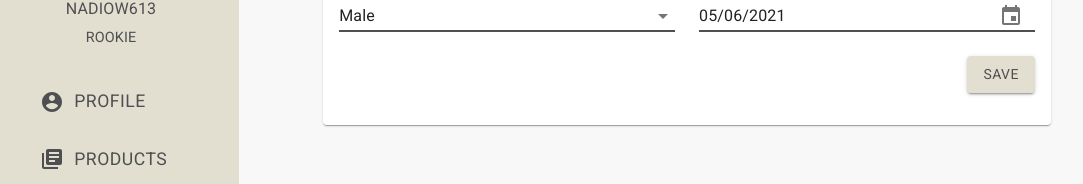
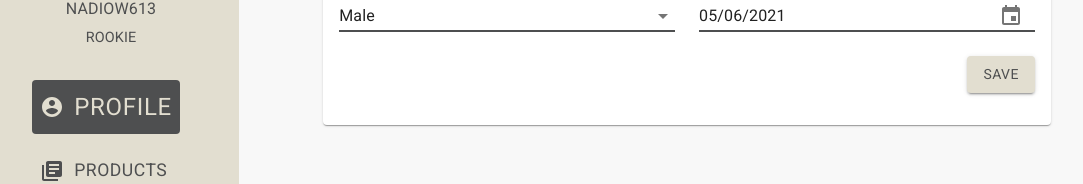
Before and after one commit to messiasndw/sicrap_front, a React (Create React App) app: page /profile in a window 1280 px wide. Shown: the part 269-453 px from the top of the page, without its empty margins (17-1100 px from the left). Built offline with nearby package versions, Linux system fonts and the light colour scheme.

Commit message:
leftbar menu and styles fixes

```diff
--- a/src/components/Leftbar/Menus.js
+++ b/src/components/Leftbar/Menus.js
@@ -1,5 +1,4 @@
-import React from 'react'
-import Grid from '@material-ui/core/Grid';
+import React, { useState } from 'react'
 import AccountCircleIcon from '@material-ui/icons/AccountCircle';
 import LibraryBooksIcon from '@material-ui/icons/LibraryBooks';
 import CategoryIcon from '@material-ui/icons/Category';
@@ -22,6 +21,8 @@ const Menus = (props) => {
         { name: "ORDERS", url: "/orders", icon: <AccountCircleIcon classes={{ root: classes.rootIcon }} /> },
     ]
 
+    const [activeMenu,setActiveMenu] = useState(window.location.pathname.replace('/','').toUpperCase())
+
     return (
         <div style={{textAlign:"center"}}>
             <ul style={{padding:"0px",margin:"0px",textAlign:"left",display:"inline-block", listStyle:"none"}}>
@@ -29,7 +30,9 @@ const Menus = (props) => {
             (
                 <li style={{marginBottom:"15px"}} key={key} >
                     <Link to={menu.url}>
-                        <Button classes={{ root: classes.rootButton }}>
+                        <Button onClick={() => setActiveMenu(menu.name)}
+                            classes={ activeMenu == menu.name ? { root: classes.rootButtonActive } : {root:classes.rootButton}}
+                        >
                             {menu.icon}
                             {!matches && menu.name}
                         </Button>
--- a/src/components/Leftbar/styles.js
+++ b/src/components/Leftbar/styles.js
@@ -21,11 +21,17 @@ const useStyles = makeStyles( theme => ({
             color:"#E2DED0",
             fontSize: "1.5rem"
         },
-        "&:focus": {
-            backgroundColor: "#4E4F50",
-            color:"#E2DED0",
-            fontSize: "1.5rem"
-        },
+
+    },
+    rootButtonActive: {
+        backgroundColor: "#4E4F50",
+        color: "#E2DED0",
+        fontSize: "1.5rem",
+        transition: "0.1s",
+        "&:hover":{
+        backgroundColor: "#4E4F50",
+        color: "#E2DED0",
+        }
     },
     rootIcon: {
         marginRight: "10px",
--- a/src/layouts/Auth/Grid.js
+++ b/src/layouts/Auth/Grid.js
@@ -16,14 +16,14 @@ export default function Grid({ leftbar, main, header }) {
     console.log(classes)
     return (
         <div className="grid-container" style={{gridTemplateColumns: gridTemplateColumns}} >
-            <div className="Leftbar">{leftbar}</div>
-            <div className="Main">
+            <div className="Leftbar ">{leftbar}</div>
+            <div className="Main containerChild">
                 <div className="mainContent" style={{display:"flex", justifyContent:"center", height:"fit-content"}}>
                     {main}
                 </div>
             </div>
-            <div className="RightBar"></div>
-            <div className="Header" style={{ padding: "20px" }}>
+            <div className="RightBar containerChild"></div>
+            <div className="Header containerChild" style={{ padding: "20px" }}>
                 <div className="headerContent" style={{ width: "85%", height: "100%", margin: "auto", textAlign: "left" }}>
                     <CardComponent classes={{ root: classes.headerRoot }}>
                         <Typography classes={{ root: classes.headerText }} variant="h4" component="h2" gutterBottom>
--- a/src/layouts/Auth/index.css
+++ b/src/layouts/Auth/index.css
@@ -19,9 +19,24 @@ body{
     padding: 0px;
 }
 
+.containerChild{
+  /* background-image: url(https://thumbor.forbes.com/thumbor/960x0/https%3A%2F%2Fblogs-images.forbes.com%2Finsights-inteliot%2Ffiles%2F2018%2F10%2FiStock-926689776-1200x794.jpg); */
+}
+
+/* .grid-container div{
+  background-size: cover;
+  background-attachment: fixed;
+
+} */
+
+
   .Leftbar { grid-area: Leftbar; }
 
   .Main { grid-area: Main; background-color: rgb(248, 248, 248); display: flex; justify-content: center; padding: 20px; }
+
+  .Main::after{
+    opacity: 0;
+  }
 
   .mainContent {width: 85%; height: 100%;}
 
--- a/src/layouts/Auth/styles.js
+++ b/src/layouts/Auth/styles.js
@@ -15,6 +15,7 @@ const useStyles = makeStyles( theme => ({
         // backgroundImage:"url(https://thumbor.forbes.com/thumbor/960x0/https%3A%2F%2Fblogs-images.forbes.com%2Finsights-inteliot%2Ffiles%2F2018%2F10%2FiStock-926689776-1200x794.jpg)",
         background:"url(https://thumbor.forbes.com/thumbor/960x0/https%3A%2F%2Fblogs-images.forbes.com%2Finsights-inteliot%2Ffiles%2F2018%2F10%2FiStock-926689776-1200x794.jpg)",
         opacity:"0.6",
+
     },
     headerText:{
         marginLeft:"55px",
```
Also changed, not shown: src/components/Options/index.js (added, +7 -0 lines), src/components/Options/styles.js (added).
